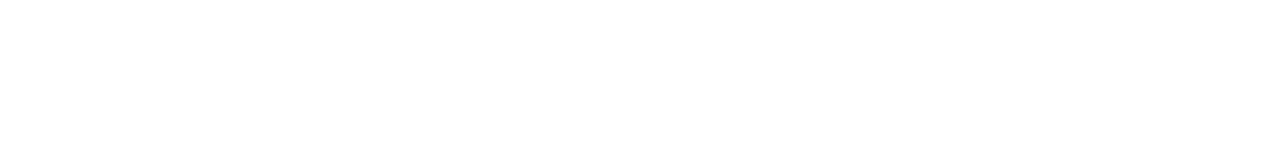
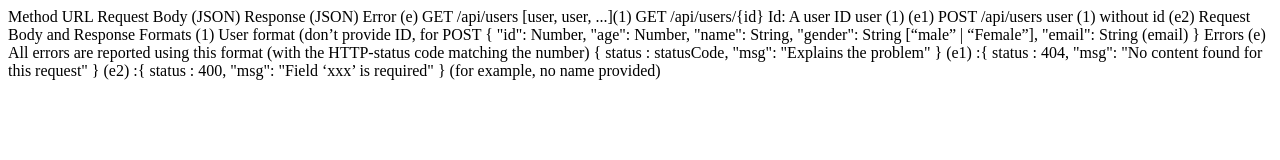
Before and after one commit to ChrisSkov/CA2, a plain HTML site: page src/main/webapp/API-Doc.html in a window 1280 px wide. Drawn offline with Linux system fonts and the light colour scheme.

Commit message:
api description work in progress

```diff
--- a/src/main/webapp/API-Doc.html
+++ b/src/main/webapp/API-Doc.html
@@ -12,5 +12,62 @@ and open the template in the editor.
     </head>
     <body>
 
+
+Method
+URL
+Request Body (JSON)
+Response (JSON)
+Error (e)
+GET
+/api/users
+
+
+[user, user, ...](1)
+
+
+GET
+/api/users/{id}
+Id: A user ID
+
+
+user (1)
+(e1)
+POST
+/api/users
+user (1) without id
+
+
+(e2)
+
+
+
+
+
+
+
+
+
+
+
+Request Body and Response Formats
+(1) User format (don’t provide ID, for POST
+ {
+    "id": Number,
+    "age": Number,
+    "name": String,
+    "gender": String [“male” | “Female”],
+    "email": String (email)
+  }
+Errors
+(e) All errors are reported using this format (with the HTTP-status code matching the number)
+{ status : statusCode, "msg": "Explains the problem" }
+
+(e1) :{ status : 404, "msg": "No content found for this request" }
+(e2) :{ status : 400, "msg": "Field ‘xxx’ is required" } (for example, no name provided)
+
+
+
+
+
     </body>
 </html>
```
